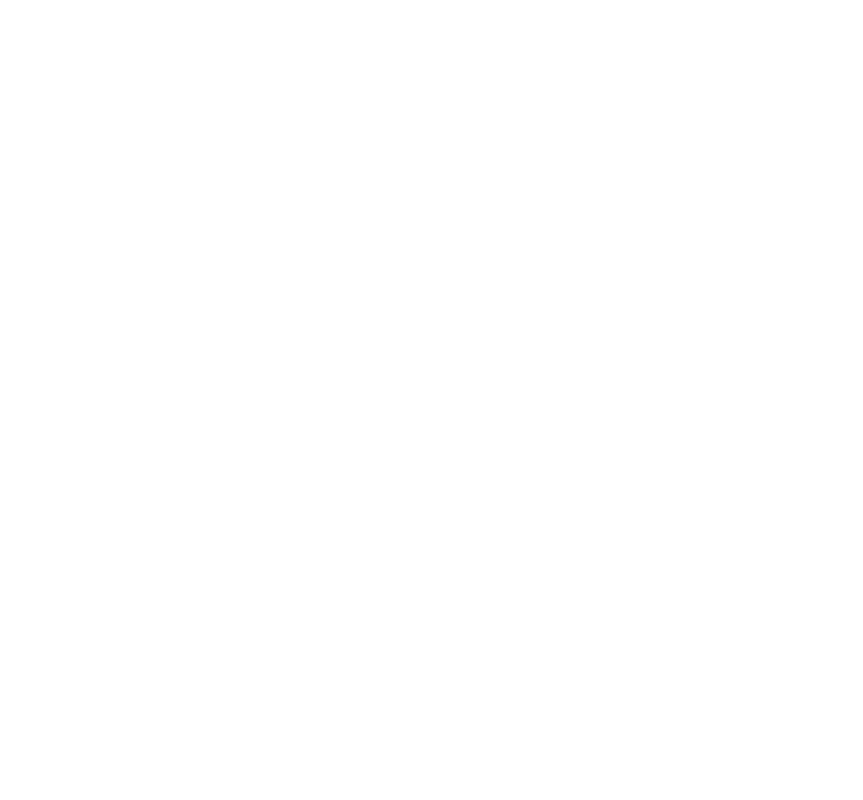
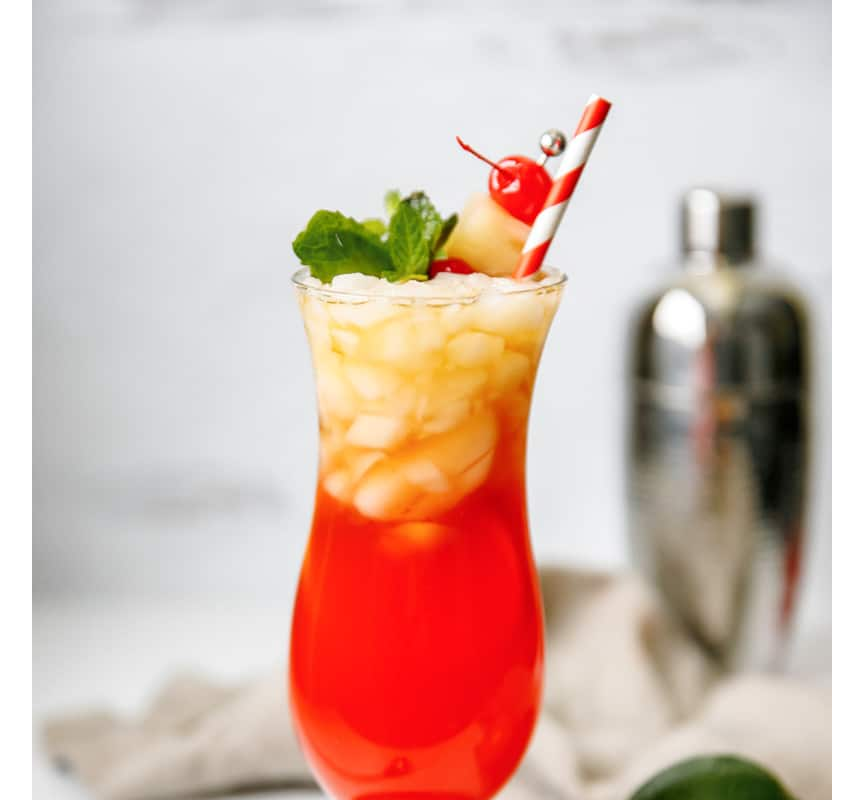
Before and after one commit to CarolynnFleming/food-order, a React (Create React App) app: page / in a window 1280 px wide. Shown: the top 800 px of the page, without its empty margins (305-1168 px from the left). Built offline with nearby package versions, Linux system fonts and the light colour scheme.

Commit message:
added dishImages component to app.js

```diff
--- a/src/App.js
+++ b/src/App.js
@@ -9,7 +9,7 @@
   const [sideDishId, theSideDishId] = useState(1);
   return (
     <div className="App">
-
+      <DishImages dishId={dishId} beverageId={beverageId} sideDishId={sideDishId}/>
     </div>
   );
 }
```
